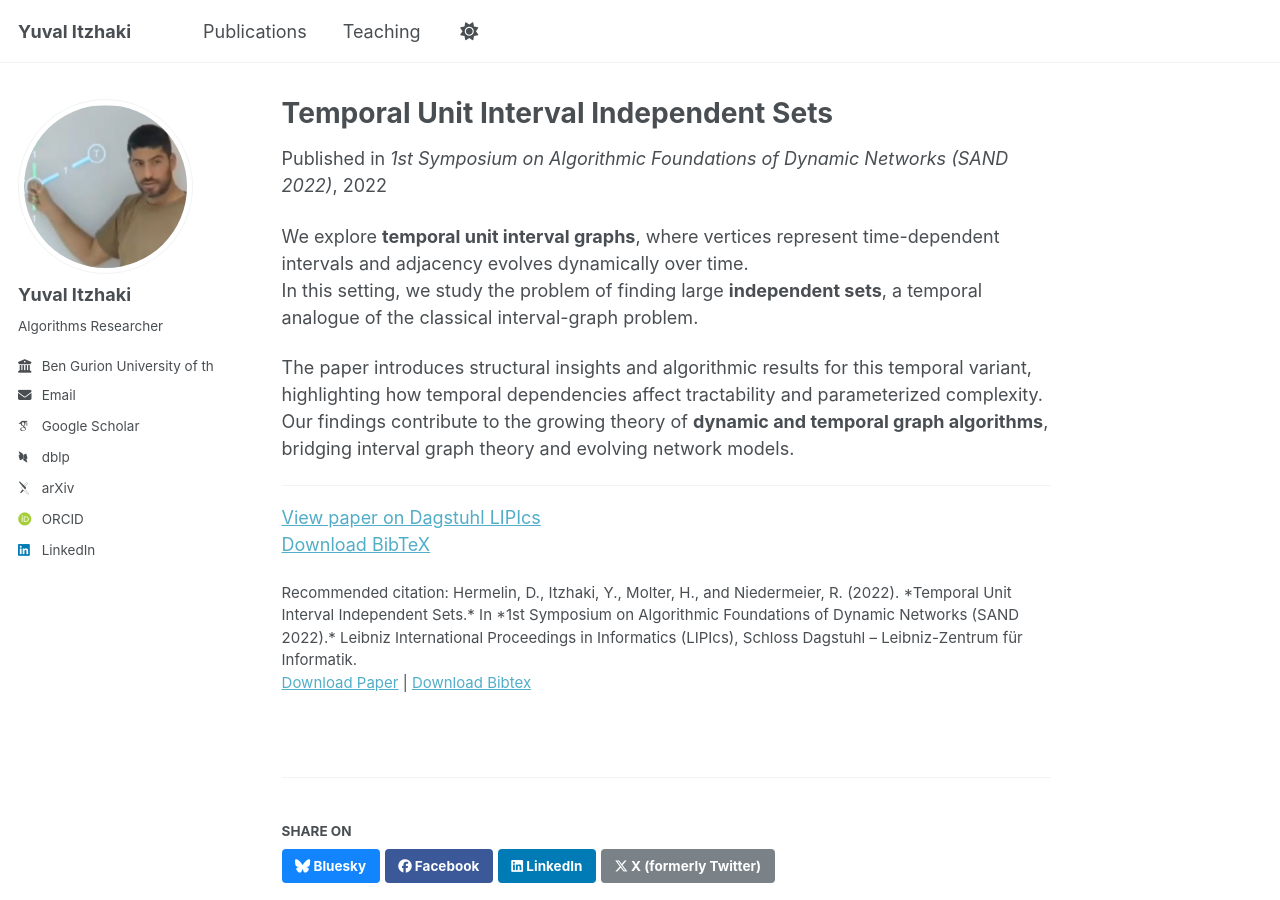
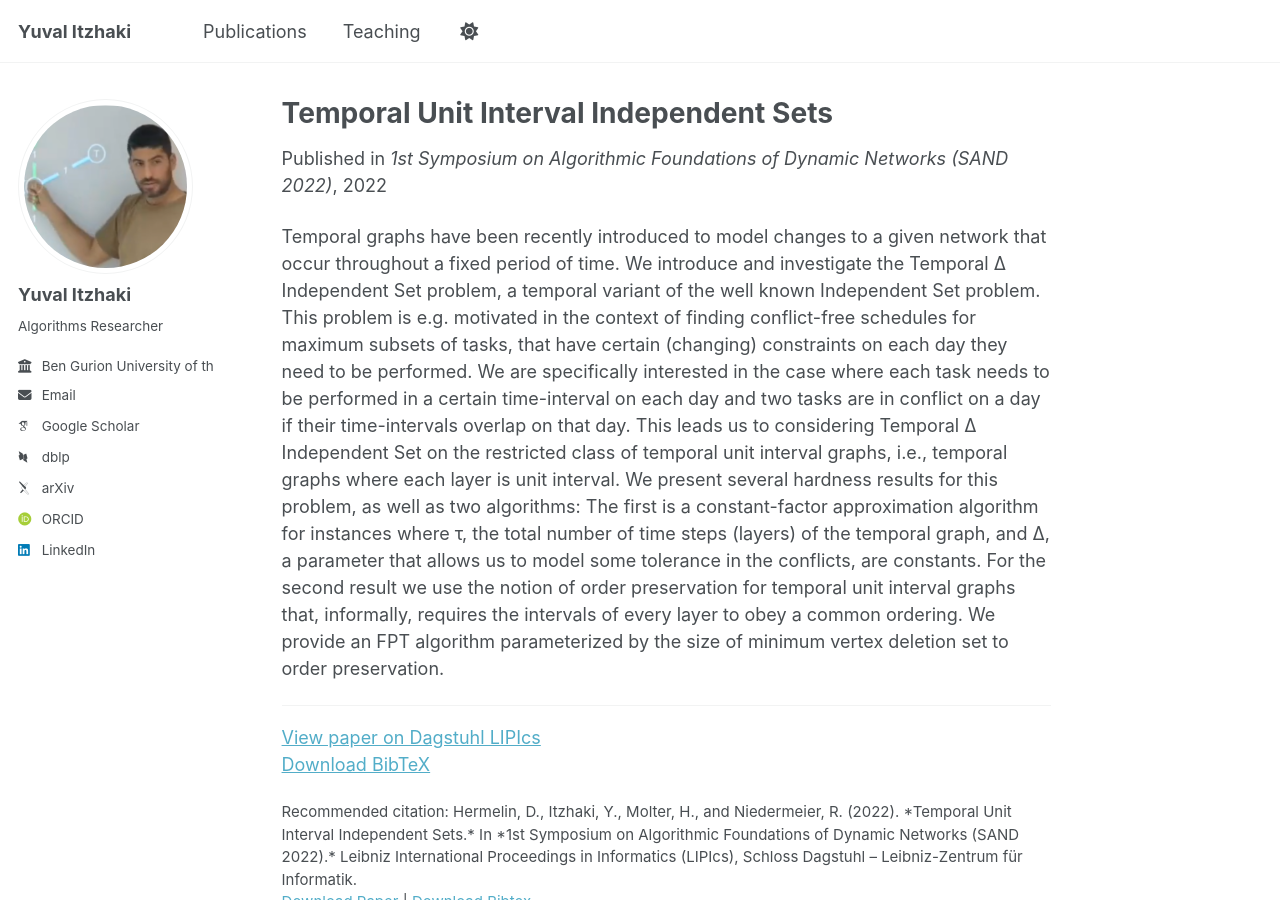
Before and after one commit to yuvalyitz/home, a Jekyll site: the page built from _publications/hardness unrelated.md, in a window 1280 px wide and 900 px high. Built offline with Jekyll 4.4.1, drawn with Linux system fonts in a browser that asks for light colours; some web fonts are replaced.

Commit message:
Update hardness unrelated.md

```diff
--- a/_publications/hardness unrelated.md
+++ b/_publications/hardness unrelated.md
@@ -11,11 +11,8 @@ bibtexurl: "https://yuvalyitz.github.io/files/hermelin2022temporal.bib"
 citation: "Hermelin, D., Itzhaki, Y., Molter, H., and Niedermeier, R. (2022). *Temporal Unit Interval Independent Sets.* In *1st Symposium on Algorithmic Foundations of Dynamic Networks (SAND 2022).* Leibniz International Proceedings in Informatics (LIPIcs), Schloss Dagstuhl – Leibniz-Zentrum für Informatik."
 ---
 
-We explore **temporal unit interval graphs**, where vertices represent time-dependent intervals and adjacency evolves dynamically over time.
-In this setting, we study the problem of finding large **independent sets**, a temporal analogue of the classical interval-graph problem.
-
-The paper introduces structural insights and algorithmic results for this temporal variant, highlighting how temporal dependencies affect tractability and parameterized complexity.
-Our findings contribute to the growing theory of **dynamic and temporal graph algorithms**, bridging interval graph theory and evolving network models.
+Temporal graphs have been recently introduced to model changes to a given network that occur throughout a fixed period of time. We introduce and investigate the Temporal Δ Independent Set problem, a temporal variant of the well known Independent Set problem. This problem is e.g. motivated in the context of finding conflict-free schedules for maximum subsets of tasks, that have certain (changing) constraints on each day they need to be performed. We are specifically interested in the case where each task needs to be performed in a certain time-interval on each day and two tasks are in conflict on a day if their time-intervals overlap on that day. This leads us to considering Temporal Δ Independent Set on the restricted class of temporal unit interval graphs, i.e., temporal graphs where each layer is unit interval.
+We present several hardness results for this problem, as well as two algorithms: The first is a constant-factor approximation algorithm for instances where τ, the total number of time steps (layers) of the temporal graph, and Δ, a parameter that allows us to model some tolerance in the conflicts, are constants. For the second result we use the notion of order preservation for temporal unit interval graphs that, informally, requires the intervals of every layer to obey a common ordering. We provide an FPT algorithm parameterized by the size of minimum vertex deletion set to order preservation.
 
 ---
 
```
